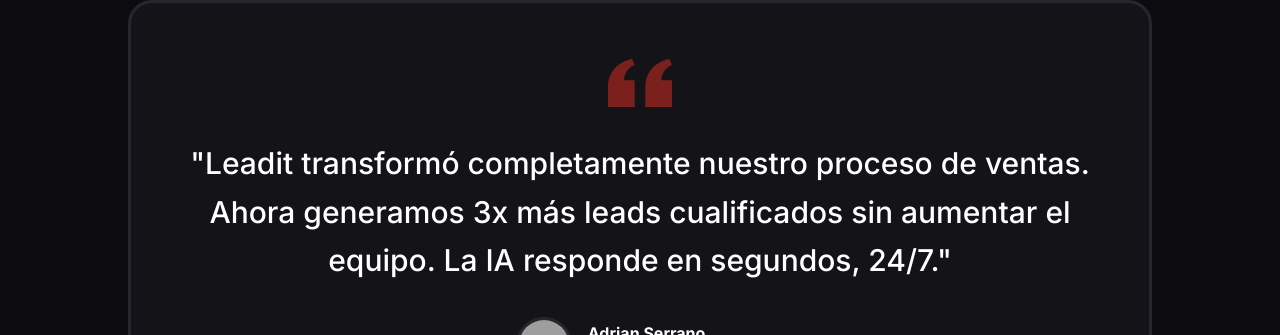
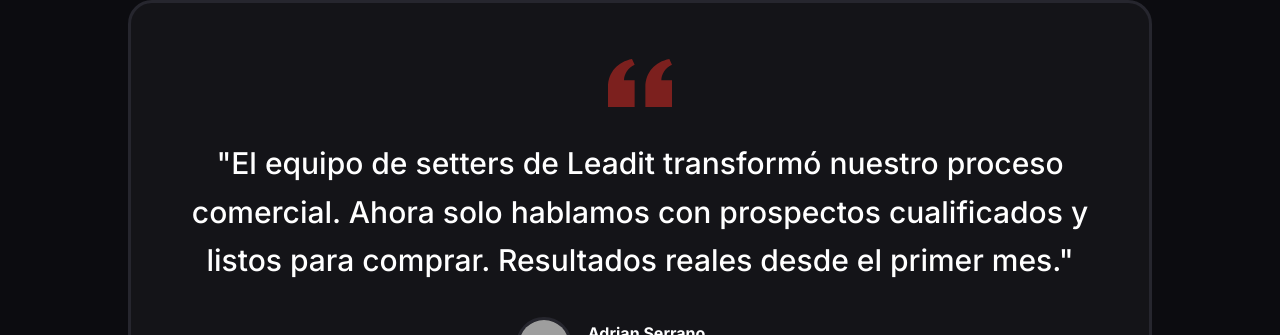
Before and after one commit to SyntalysTech/leadit, a Next.js app: page / in a window 1280 px wide. Shown: the part 4430-4765 px from the top of the page. Built offline with nearby package versions, Linux system fonts and the light colour scheme; grey boxes are pictures that could not be loaded.

Commit message:
Actualizar testimonial: enfoque en setters humanos

```diff
--- a/src/app/page.tsx
+++ b/src/app/page.tsx
@@ -335,8 +335,8 @@
               <path d="M14.017 21v-7.391c0-5.704 3.731-9.57 8.983-10.609l.995 2.151c-2.432.917-3.995 3.638-3.995 5.849h4v10h-9.983zm-14.017 0v-7.391c0-5.704 3.748-9.57 9-10.609l.996 2.151c-2.433.917-3.996 3.638-3.996 5.849h3.983v10h-9.983z"/>
             </svg>
             <blockquote className="text-2xl sm:text-3xl font-medium mb-8 leading-relaxed">
-              "Leadit transformó completamente nuestro proceso de ventas. Ahora generamos 3x más leads
-              cualificados sin aumentar el equipo. La IA responde en segundos, 24/7."
+              "El equipo de setters de Leadit transformó nuestro proceso comercial. Ahora solo hablamos
+              con prospectos cualificados y listos para comprar. Resultados reales desde el primer mes."
             </blockquote>
             <div className="flex items-center justify-center gap-4">
               <img
```
